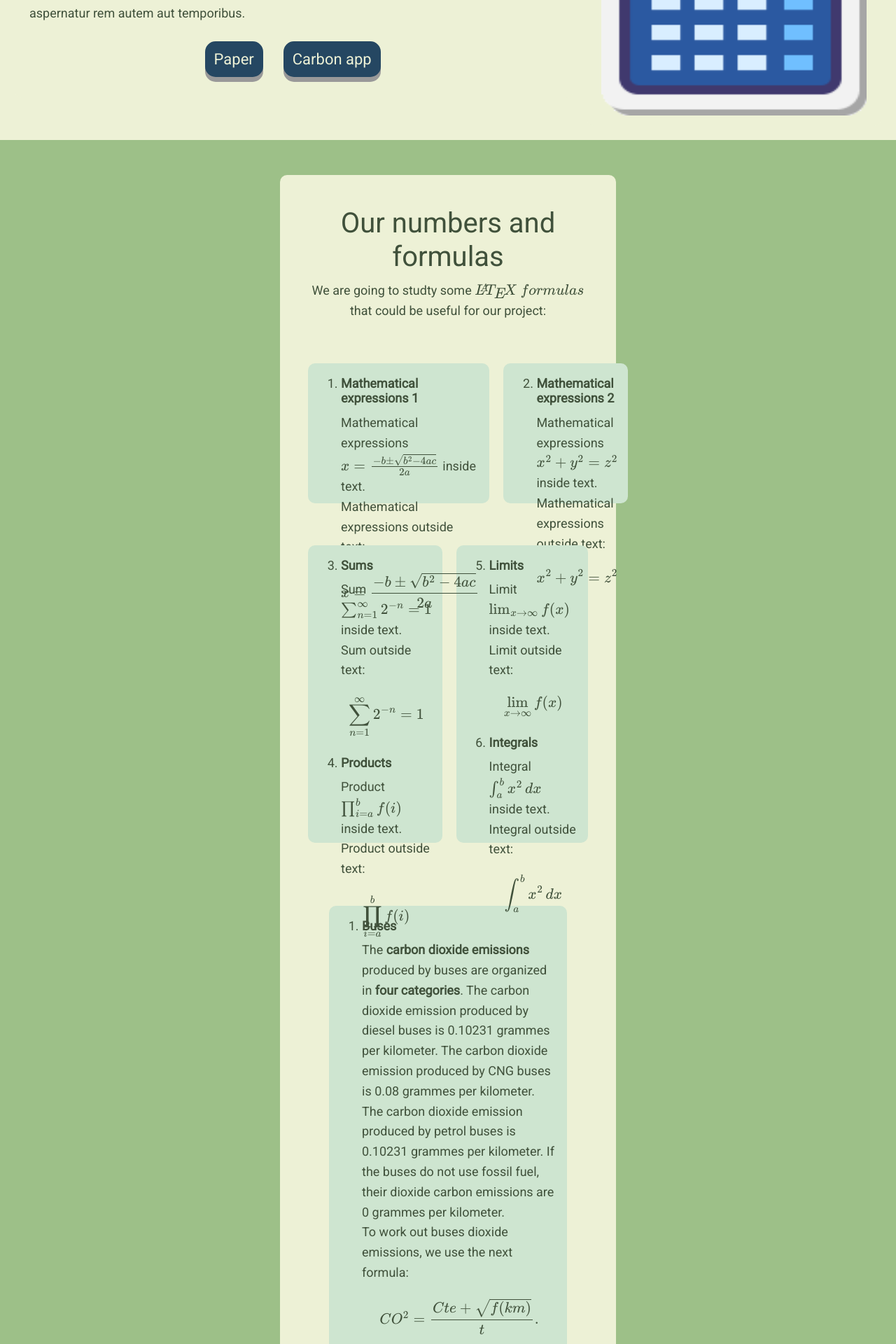
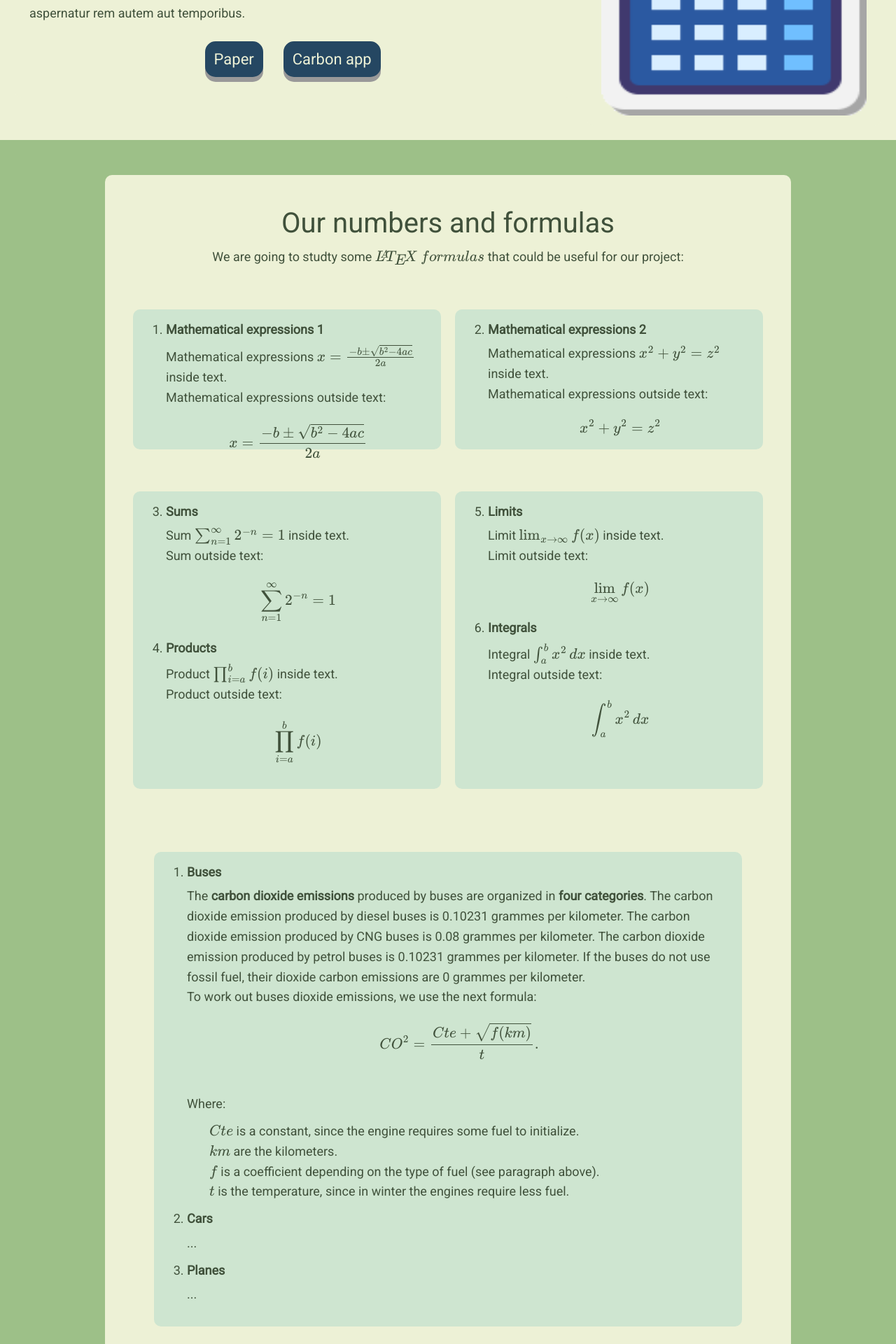
Before and after one commit to PederEP/Carbon_App, a Flask app: page /methodology in a window 1280 px wide. Shown: the part 320-2240 px from the top of the page at 70% size. Run offline with Flask 2, Linux system fonts and the light colour scheme; some libraries are stand-ins or nearby versions.

Commit message:
Update methodology.css
Bigger box

```diff
--- a/capp/static/methodology.css
+++ b/capp/static/methodology.css
@@ -76,8 +76,8 @@ ol {
 .section_body_methodology {
   background-color:#EDF1D6;
   margin-top: 50px;
-  margin-left: 400px;
-  margin-right: 400px;
+  margin-left: 150px;
+  margin-right: 150px;
   margin-bottom: 50px;
   align-items: center;
   border-radius: 10px;
```
